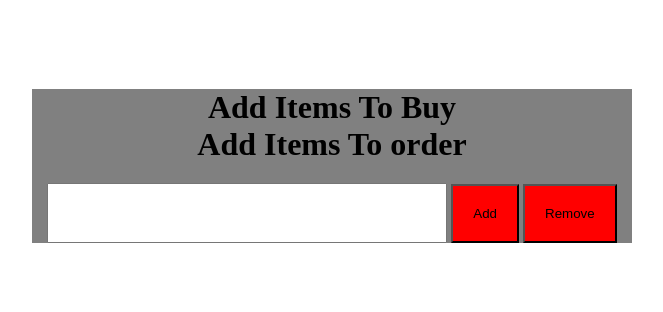
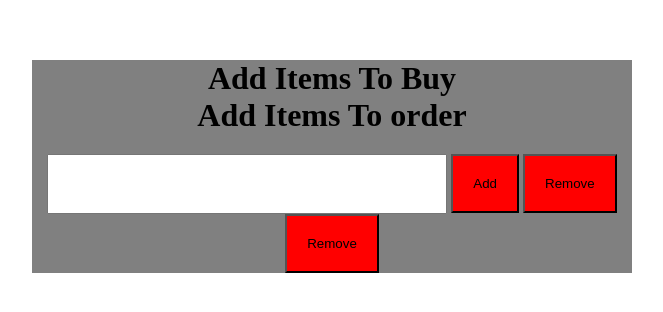
Before and after one commit to JabbaHat124/todo-list, a plain HTML site: page index.html in a window 1280 px wide. Shown: the part 234-546 px from the top of the page, without its empty margins (308-971 px from the left). Drawn offline with Linux system fonts and the light colour scheme.

Commit message:
added button on line 20

```diff
--- a/index.html
+++ b/index.html
@@ -16,6 +16,7 @@
         <input type="text" name="" id="textbox">
 
         <button id="btn" onclick="add()">Add</button>
+        <button id="btn2" onclick="removebtn()">Remove</button>
         <button id="btn2" onclick="removebtn()">Remove</button>
 
         <ul id="list">
```
